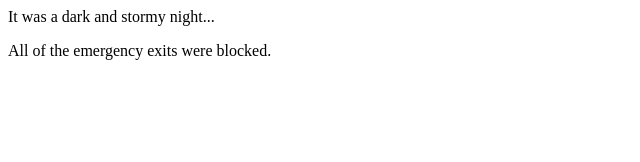
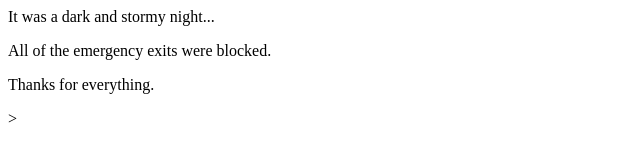
Before and after one commit to princekarangwa/fireside-story, a plain HTML site: page index.html in a window 1280 px wide. Shown: the whole page, without its empty margins (0-640 px from the left). Drawn offline with Linux system fonts and the light colour scheme.

Commit message:
thanks for everything

```diff
--- a/index.html
+++ b/index.html
@@ -2,5 +2,6 @@
   <body>
     <p>It was a dark and stormy night...</p>
     <p>All of the emergency exits were blocked.</p>
+    <p>Thanks for everything.</p>>
   </body>
 </html>
```
